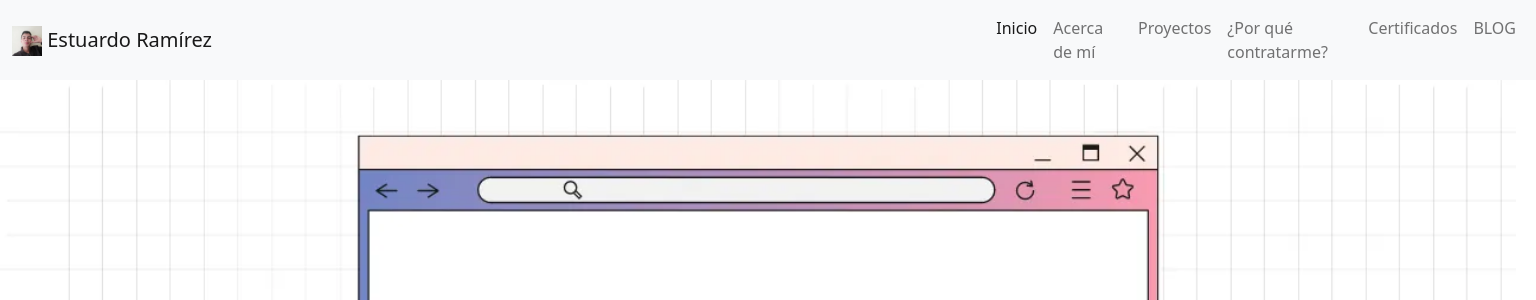
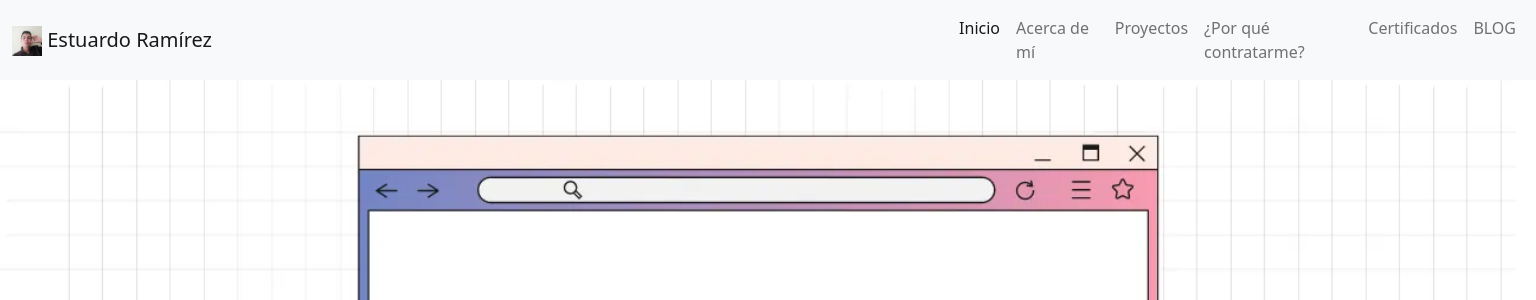
Before and after one commit to estuardodev/ServidorOld, a Django app: page / in a window 1536 px wide. Shown: the top 300 px of the page. Run offline with Django 4.2, Linux system fonts and the light colour scheme; data comes from the database, SQL or seed files in the repository; parts of the project's set-up code (start-up, migrations or seed data) failed here and were passed over.

Commit message:
Se cambio el tamaño de la barra del portafolio

```diff
--- a/Server/portafolio/static/portafolio/css/style.css
+++ b/Server/portafolio/static/portafolio/css/style.css
@@ -106,7 +106,7 @@
 
 @media only screen and (min-width: 1076px), (max-width: 1280px) {
     #navbarNav{
-        padding-left: 25%;
+        padding-left: 23%;
     }
     .a{
         padding-left: 50px;
@@ -130,7 +130,7 @@
 
 @media only screen and (min-width: 1281px) {
     #navbarNav{
-        padding-left: 29%;
+        padding-left: 23%;
     }
 
     .a{
@@ -154,7 +154,7 @@
 
 @media only screen and (min-width: 1025px), (max-width: 1075px) {
     #navbarNav{
-        padding-left: 28%;
+        padding-left: 23%;
     }
 
     .a{
```
